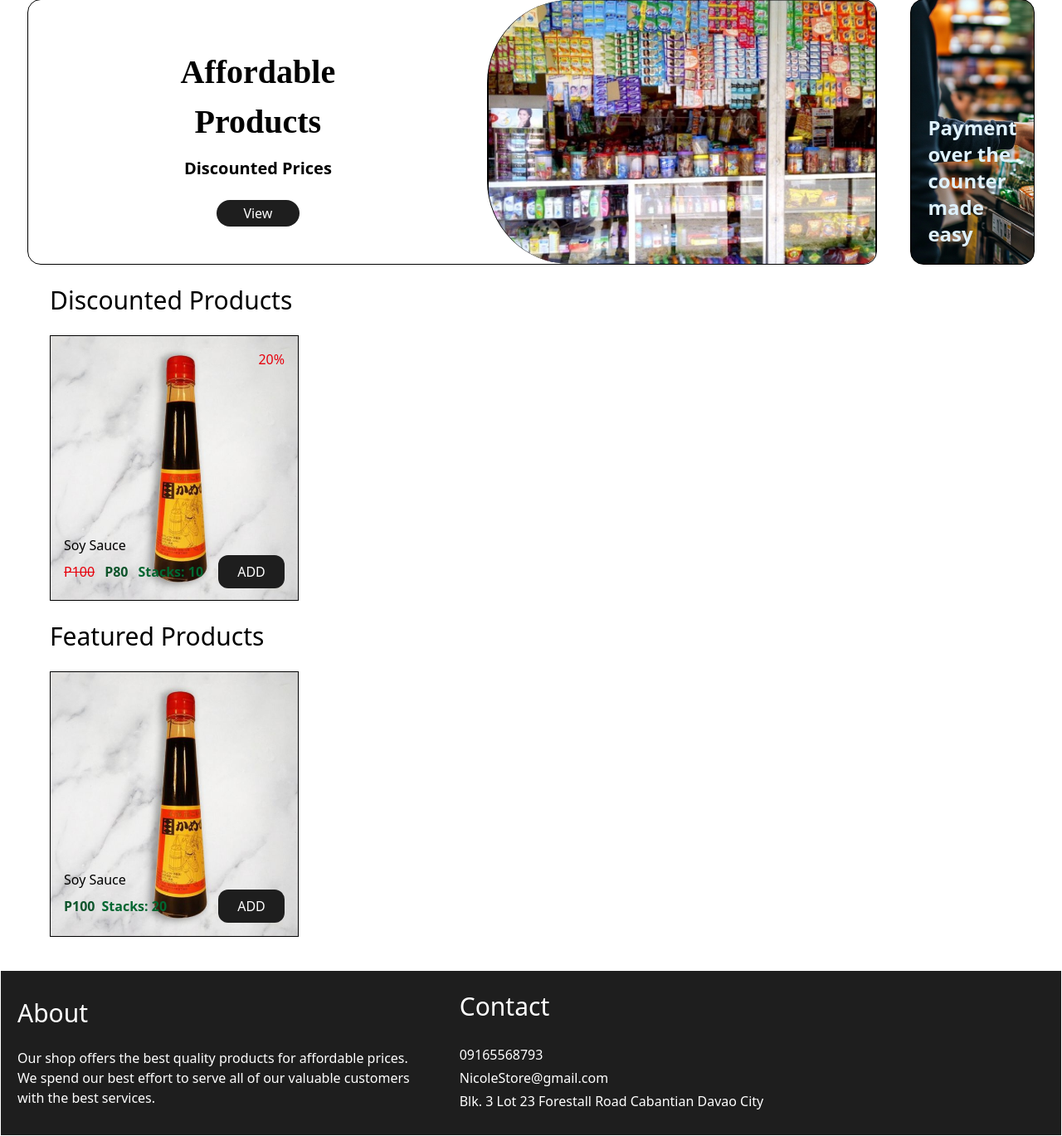
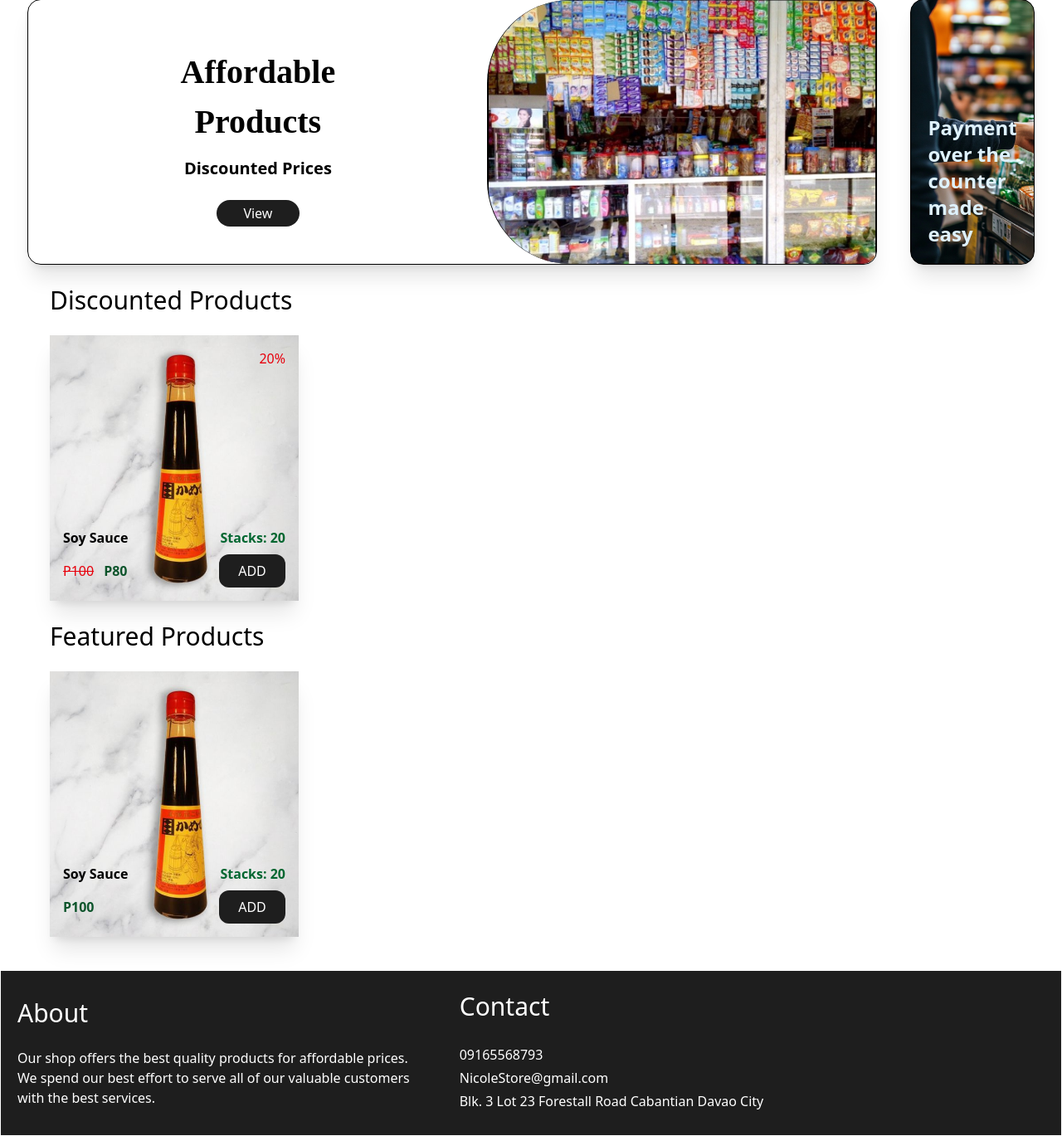
Before and after one commit to Xzilleon2/Nicole_Store, a PHP site: page /frames/Homepage.php in a window 1280 px wide. Shown: the part 194-1563 px from the top of the page at 83% size. Run offline with PHP 8.4, Linux system fonts and the light colour scheme; some web fonts are replaced.

Commit message:
Changing the Card for the Homepage

```diff
--- a/frames/Homepage.php
+++ b/frames/Homepage.php
@@ -17,7 +17,7 @@
 
         <!--Store Features and info-->
         <div class="w-full h-full flex justify-center gap-10">
-            <div id="StoreImageCard" class="border border-black rounded-2xl w-5xl h-80">
+            <div id="StoreImageCard" class="border border-black rounded-2xl shadow-xl w-5xl h-80">
 
                 <div class="w-full h-full inset-0 flex">
                     <div class="p-5 w-150 h-full flex flex-col justify-center items-center text-center">
@@ -25,7 +25,7 @@
                             Affordable<br>Products
                         </h1>
                         <p class="font-semibold text-xl">Discounted Prices</p> <br>
-                        <a href="#FeaturedProductsCards" class="bg-[#1E1E1E] rounded-full text-white w-[100px]
+                        <a href="#FeaturedProducts" class="bg-[#1E1E1E] rounded-full text-white w-[100px]
                          h-8 flex items-center justify-center hover:cursor-pointer"> View</a>
                     </div>
                     <div class="h-full w-lg border-l rounded-r-2xl rounded-l-[100px] bg-cover"
@@ -34,9 +34,9 @@
                 </div>
 
             </div>
-            <div id="GCashImageCard" class="border border-black rounded-2xl w-[300px] h-80 bg-cover p-5 flex items-end text-sky-100"
+            <div id="GCashImageCard" class="border border-black rounded-2xl shadow-xl w-[300px] h-80 bg-cover p-5 flex items-end text-sky-100"
              style="background-image: url('../assets/ProductImages/payment.jpg');">
-                <h1 class="font-bold font-sans text-2xl">Payment <br> over the counter <br> made easy</h1>
+                <h1 class="font-bold font-sans text-2xl hover:cursor-default">Payment <br> over the counter <br> made easy</h1>
             </div>
         </div>
 
@@ -45,18 +45,20 @@
         <h2 id="DiscountedProducts"  class="font-sans text-[30px]">Discounted Products</h2>
         <div class="w-full flex flex-wrap gap-5">
 
-            <div class="border w-[300px] h-80 inset-0 bg-cover hover:scale-110"
-             style="background-image: url('../assets/ProductImages/soysauce.jpg');"> <!--Task: Change Bg Image to a session variable for the loop-->
+            <div class="shadow-xl w-[300px] h-80 inset-0 bg-cover hover:scale-110"
+             style="background-image: url('../assets/ProductImages/soysauce.jpg');">
 
                 <!--Task: Change Test information to a session variable for the loop-->
                 <h2 class="place-self-end m-4 text-red-600">20%</h2>
                 <div class="flex flex-col justify-end h-66 p-4">
-                    <h2>Soy Sauce</h2>
+                    <div class="flex items-end p-0 justify-between">
+                        <h2 class="w-fit py-2 font-semibold">Soy Sauce</h2>
+                        <p class="font-semibold place-self-end text-end w-25 py-2 text-green-800">Stacks: 20</p>
+                    </div>
                     <div class="flex justify-between">
                         <div class="flex gap-3">
                             <p class="text-red-600 line-through py-2">P100</p>
                             <p class="text-green-900 font-semibold py-2">P80</p>
-                            <p class="py-2 font-semibold text-green-800">Stacks: 10</p>
                         </div>
                         <button id="showaddCart" class="w-20 h-md bg-[#1E1E1E] rounded-xl text-white
                          hover:cursor-pointer">ADD</button>
@@ -73,16 +75,18 @@
         <div class="w-full flex flex-wrap gap-5">
 
             <!--Task: Change Test information to a session variable for the loop-->
-            <div class="border w-[300px] h-80 inset-0 bg-cover hover:scale-110"
+            <div class="shadow-xl w-[300px] h-80 inset-0 bg-cover hover:scale-110"
              style="background-image: url('../assets/ProductImages/soysauce.jpg');"> <!--Task: Change Bg Image to a session variable for the loop-->
 
                 <!--Task: Change Test information to a session variable for the loop-->
                 <div class="flex flex-col justify-end h-full p-4">
-                    <h2>Soy Sauce</h2>
+                    <div class="flex items-end p-0 justify-between">
+                        <h2 class="w-fit py-2 font-semibold">Soy Sauce</h2>
+                        <p class="font-semibold place-self-end text-end w-25 py-2 text-green-800">Stacks: 20</p>
+                    </div>
                     <div class="flex justify-between">
                         <div class="flex gap-2">
                             <p class="text-green-900 font-semibold py-2">P100</p>
-                            <p class="py-2 font-semibold text-green-800">Stacks: 20</p>
                         </div>
                         <button id="showaddCart1" class="w-20 h-md bg-[#1E1E1E] rounded-xl text-white
                          hover:cursor-pointer">ADD</button>
```
